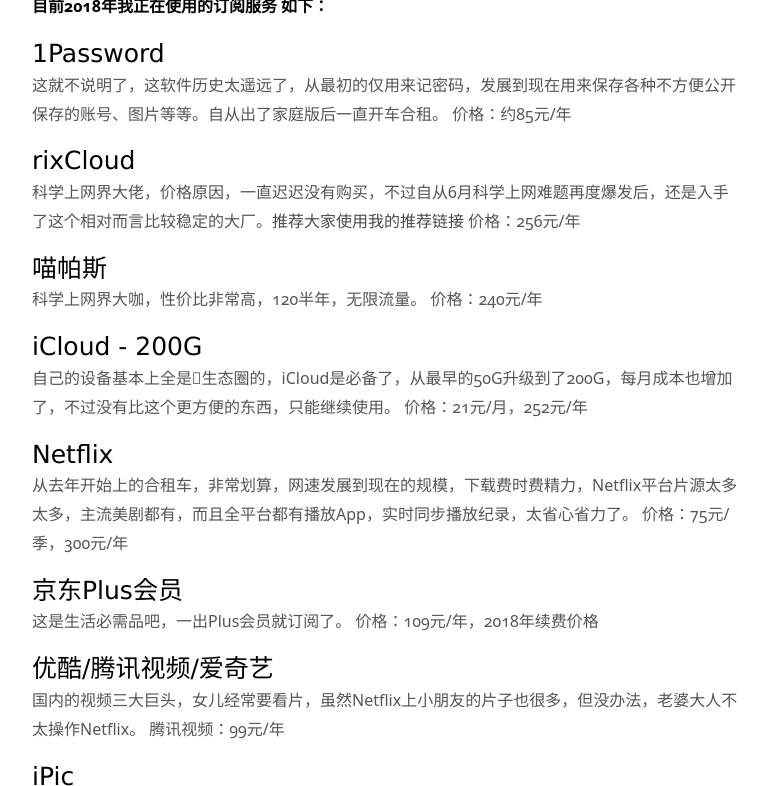
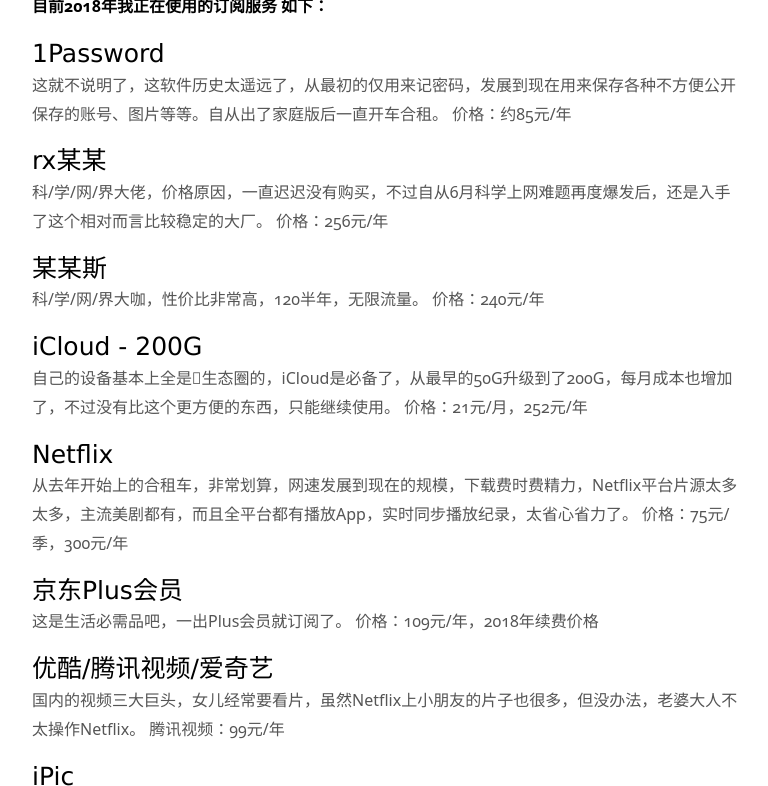
Before and after one commit to chztv/blog, a Jekyll site: the page built from _posts/2018-07-10-My-Pay-for-Subscription.md, in a window 1280 px wide and 900 px high, scrolled down 545 px, cut to the strip 114-900 px from the top of the window. Shown: the whole strip, without its empty margins (253-1021 px from the left). Built offline with Jekyll 4.4.1, drawn with Linux system fonts in a browser that asks for light colours; nearby versions of some CDN libraries; comment, search, counter and statistics services are not loaded.

Commit message:
修改科学上网部分词语

```diff
--- a/_posts/2018-07-10-My-Pay-for-Subscription.md
+++ b/_posts/2018-07-10-My-Pay-for-Subscription.md
@@ -16,12 +16,12 @@ tags:
 这就不说明了，这软件历史太遥远了，从最初的仅用来记密码，发展到现在用来保存各种不方便公开保存的账号、图片等等。自从出了家庭版后一直开车合租。
 价格：约85元/年
 
-#### rixCloud
-科学上网界大佬，价格原因，一直迟迟没有购买，不过自从6月科学上网难题再度爆发后，还是入手了这个相对而言比较稳定的大厂。[推荐大家使用我的推荐链接](https://my.rixcloud.us/aff.php?aff=1597)
+#### rx某某
+科/学/网/界大佬，价格原因，一直迟迟没有购买，不过自从6月科学上网难题再度爆发后，还是入手了这个相对而言比较稳定的大厂。
 价格：256元/年
 
-#### 喵帕斯
-科学上网界大咖，性价比非常高，120半年，无限流量。
+#### 某某斯
+科/学/网/界大咖，性价比非常高，120半年，无限流量。
 价格：240元/年
 
 #### iCloud - 200G
```
